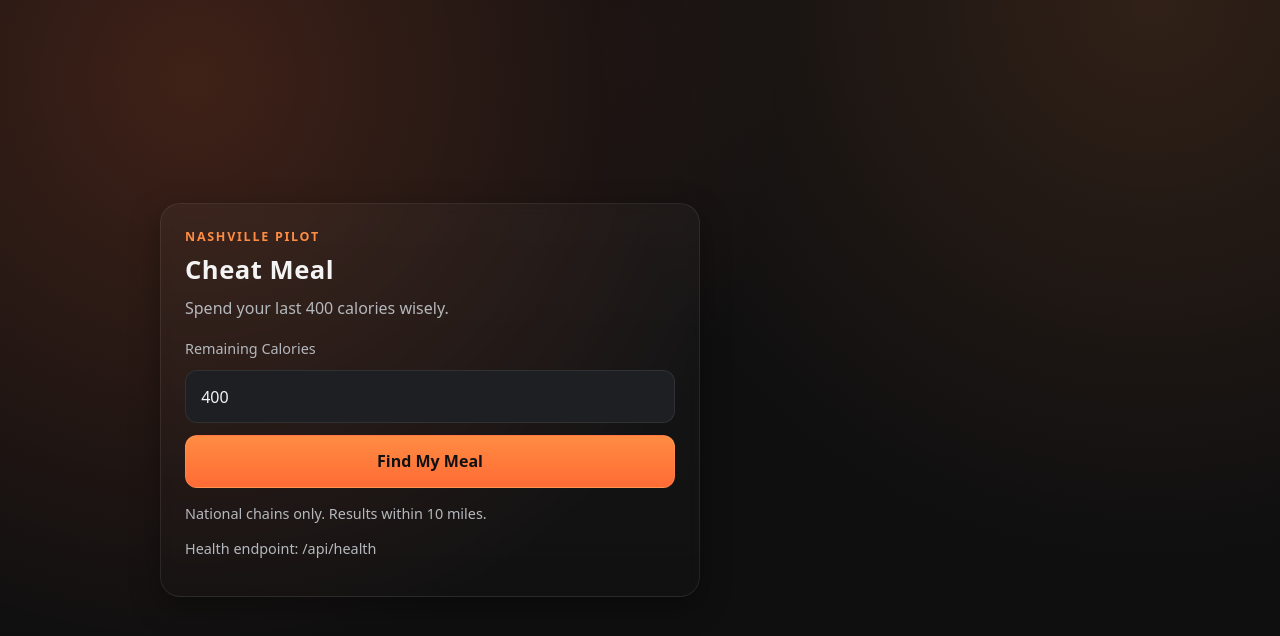
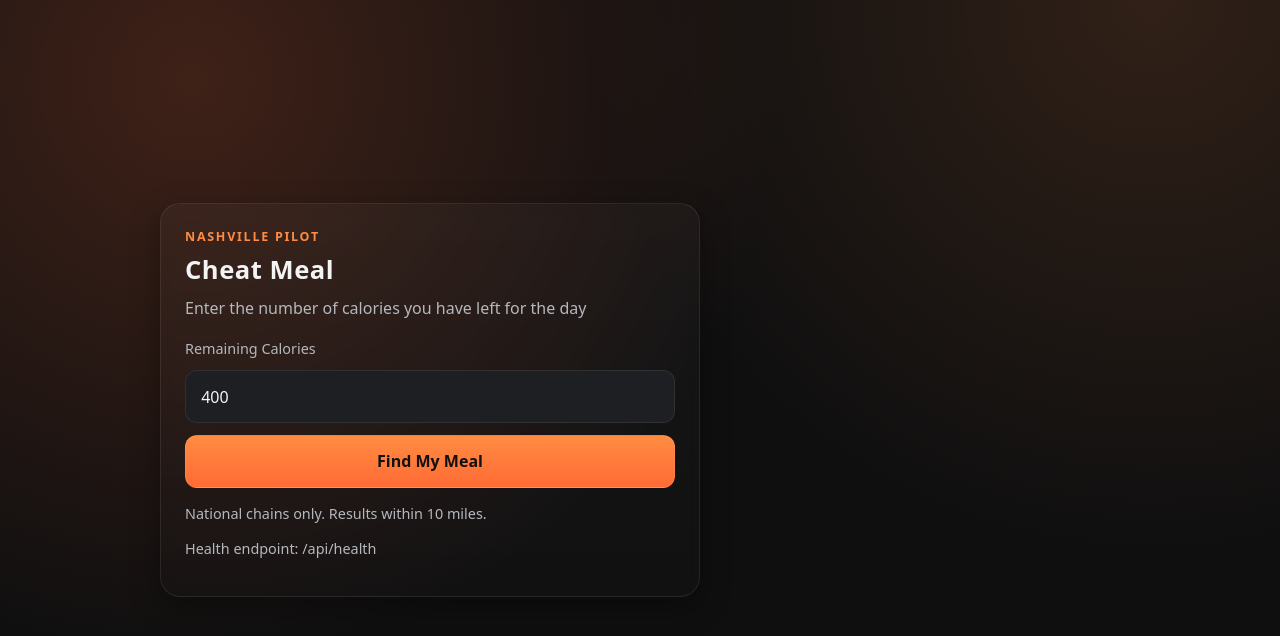
Before and after one commit to MattyGalactic/cheatmealapp, a Next.js app in the folder apps/frontend/: page / in a window 1280 px wide. Shown: the top 636 px of the page. Built offline with nearby package versions, Linux system fonts and the light colour scheme; no server answers.

Commit message:
Update landing page calorie prompt copy

```diff
--- a/apps/frontend/app/page.tsx
+++ b/apps/frontend/app/page.tsx
@@ -8,7 +8,7 @@ export default function HomePage() {
         <section className="hero-card" aria-labelledby="cheatmeal-title">
           <p className="eyebrow">Nashville Pilot</p>
           <p className="brand" id="cheatmeal-title">Cheat Meal</p>
-          <p className="tagline">Spend your last 400 calories wisely.</p>
+          <p className="tagline">Enter the number of calories you have left for the day</p>
 
           <LandingSearchForm />
 
```
